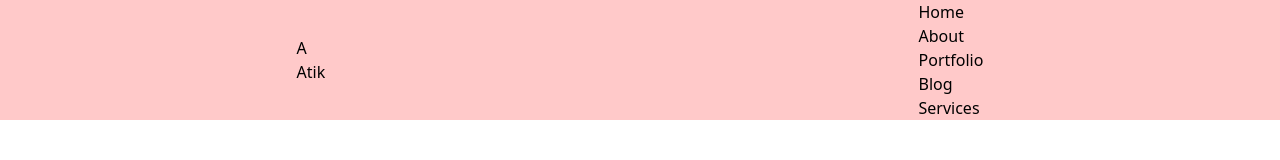
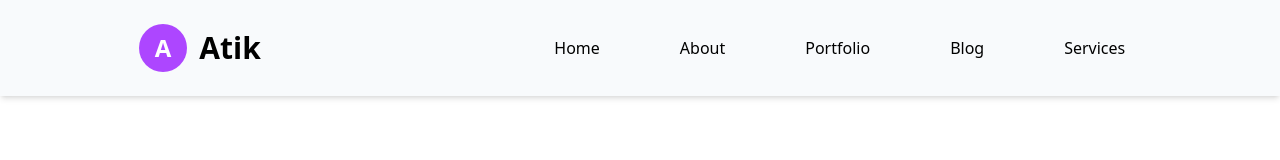
Before and after one commit to atikrahad/mywebsite, a plain HTML site: page index.html in a window 1280 px wide. Drawn offline with nearby package versions, Linux system fonts and the light colour scheme.

Commit message:
navber created

```diff
--- a/index.html
+++ b/index.html
@@ -6,14 +6,24 @@
     <title>Document</title>
     <!-- <link rel="stylesheet" href="/style.css"> -->
     <script src="https://cdn.jsdelivr.net/npm/@tailwindcss/browser@4"></script>
+    <style>
+        ul li{
+            padding: 8px 16px;
+            border-radius: 5px;
+        }
+        ul li:hover{
+            color: rgb(168 85 247);
+            background-color: rgba(184, 187, 190, 0.858);
+        }
+    </style>
 </head>
 <body>
-    <nav class="bg-red-200 flex items-center justify-around">
-        <div>
-            <h2>A</h2>
-            <h1>Atik</h1>
+    <nav class="bg-slate-50 flex items-center justify-around py-6 shadow-md">
+        <div class="flex gap-3 items-center">
+            <h2 class="text-2xl font-semibold text-white bg-purple-500 px-4 py-2 rounded-full">A</h2>
+            <h1 class="text-3xl font-semibold">Atik</h1>
         </div>
-        <ul>
+        <ul class="flex gap-12 font-medium">
             <li><a href="">Home</a></li>
             <li><a href="">About</a></li>
             <li><a href="">Portfolio</a></li>
```
